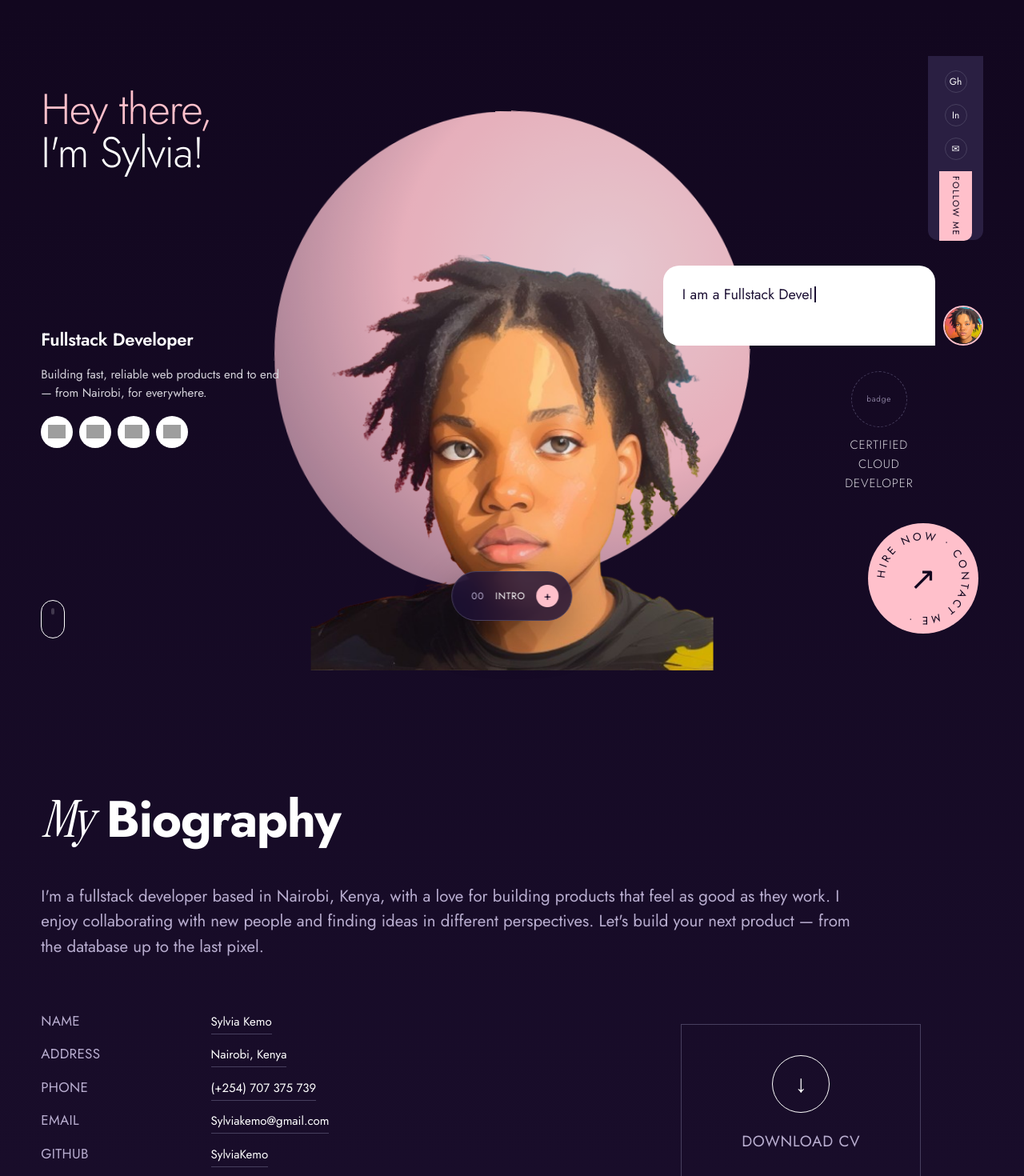
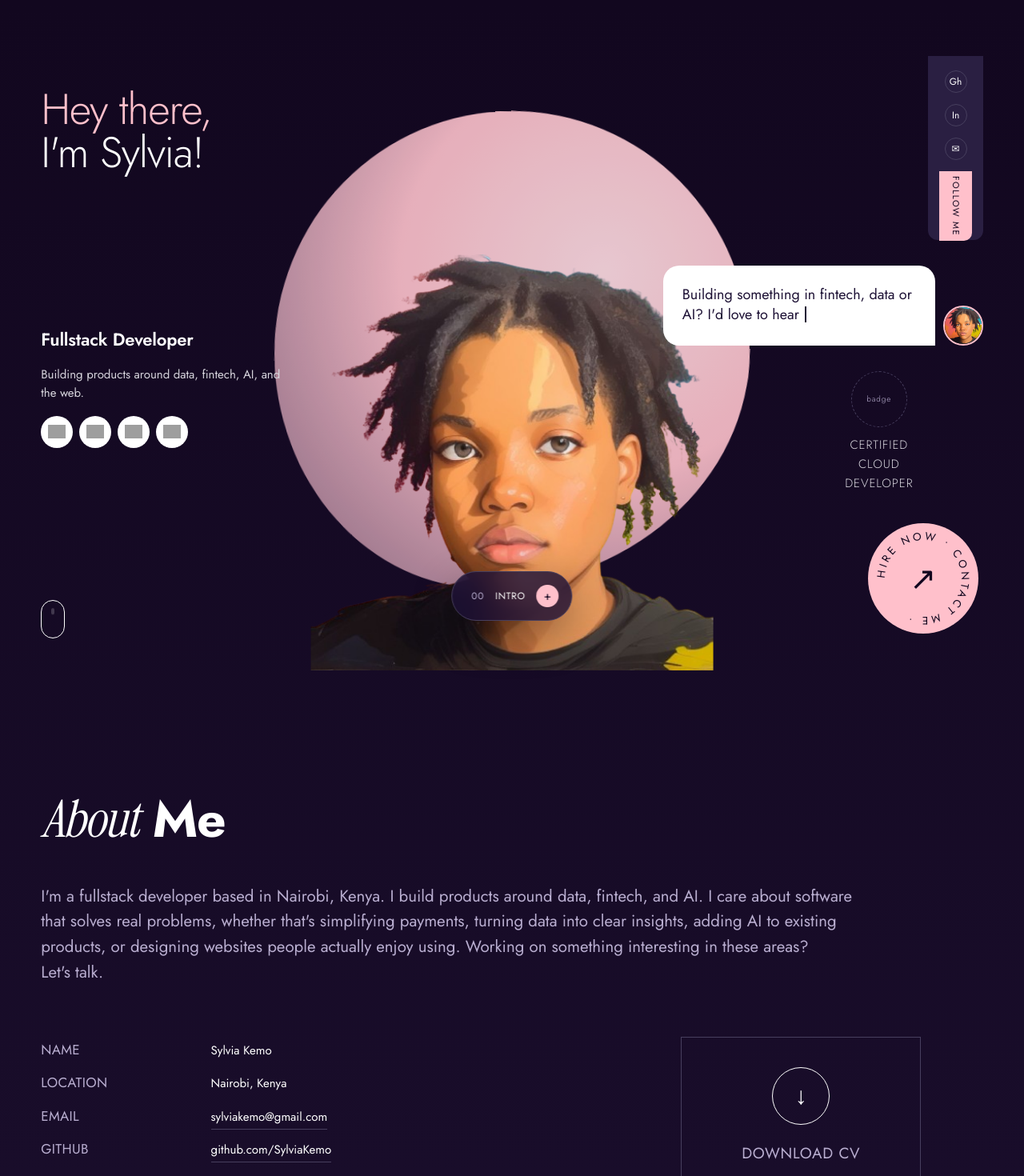
Before and after one commit to SylviaKemo/sly-portfolio, a Next.js app: page / in a window 1280 px wide. Shown: the top 1470 px of the page at 80% size. Built offline with nearby package versions, Linux system fonts and the light colour scheme; grey boxes are pictures that could not be loaded.

Commit message:
feat: update hero and about copy
Co-Authored-By: Claude Opus 5.5 <noreply@anthropic.com>

```diff
--- a/components/About.tsx
+++ b/components/About.tsx
@@ -8,15 +8,16 @@ export default function About() {
     <Section id="about">
       <div className="max-w-[1100px]">
         <Reveal>
-          <SectionTitle accent="My" title="Biography" />
+          <SectionTitle accent="About" title="Me" />
         </Reveal>
 
         <Reveal>
           <p className="max-w-[1020px] text-[clamp(18px,1.6vw,22px)] leading-[1.55] text-pretty text-muted">
-            I&apos;m a fullstack developer based in Nairobi, Kenya, with a love for building products
-            that feel as good as they work. I enjoy collaborating with new people and finding ideas in
-            different perspectives. Let&apos;s build your next product — from the database up to the
-            last pixel.
+            I&apos;m a fullstack developer based in Nairobi, Kenya. I build products around data,
+            fintech, and AI. I care about software that solves real problems, whether that&apos;s
+            simplifying payments, turning data into clear insights, adding AI to existing products, or
+            designing websites people actually enjoy using. Working on something interesting in these
+            areas? Let&apos;s talk.
           </p>
         </Reveal>
 
@@ -26,12 +27,16 @@ export default function About() {
               <div key={row.label} className="contents">
                 <dt className="text-[17px] tracking-[0.02em] text-muted uppercase">{row.label}</dt>
                 <dd className="text-[15px]">
+                  {row.href ? (
                     <a
                       href={row.href}
                       className="border-b border-line2 pb-1 transition-colors duration-250 hover:border-accent hover:text-accent"
                     >
                       {row.value}
                     </a>
+                  ) : (
+                    row.value
+                  )}
                 </dd>
               </div>
             ))}
--- a/components/Hero/Hero.tsx
+++ b/components/Hero/Hero.tsx
@@ -44,7 +44,7 @@ export default function Hero() {
         <Reveal className="flex max-w-[300px] flex-col items-center gap-4 md:items-start">
           <h2 className="text-[22px] font-semibold tracking-[-0.01em]">{profile.role}</h2>
           <p className="text-[15px] leading-[1.55] text-pretty text-ink2">
-            Building fast, reliable web products end to end — from Nairobi, for everywhere.
+            Building products around data, fintech, AI, and the web.
           </p>
           <div className="flex gap-2">
             {heroStack.map((item) => (
--- a/components/Hero/SpeechBubble.tsx
+++ b/components/Hero/SpeechBubble.tsx
@@ -5,7 +5,7 @@ import { useTypewriter } from "./useTypewriter";
 
 const lines = [
   "Welcome to my website",
-  "I am a Fullstack Developer",
+  "Building something in fintech, data or AI? I'd love to hear about it 👋",
   "I build APIs that never flinch",
   "and interfaces people enjoy",
 ];
--- a/components/Hero/useTypewriter.ts
+++ b/components/Hero/useTypewriter.ts
@@ -17,13 +17,13 @@ export function useTypewriter(lines: string[]) {
     let timer: ReturnType<typeof setTimeout>;
 
     const step = () => {
-      const line = lines[lineIndex];
+      const line = Array.from(lines[lineIndex]);
 
       if (!deleting) {
         charCount++;
         if (charCount === line.length) {
           deleting = true;
-          setText(line);
+          setText(line.join(""));
           timer = setTimeout(step, PAUSE);
           return;
         }
@@ -35,7 +35,7 @@ export function useTypewriter(lines: string[]) {
         }
       }
 
-      setText(line.slice(0, charCount));
+      setText(line.slice(0, charCount).join(""));
       timer = setTimeout(step, deleting ? DELETE_SPEED : TYPE_SPEED);
     };
 
--- a/data/profile.ts
+++ b/data/profile.ts
@@ -3,7 +3,7 @@ export const profile = {
   name: "Sylvia Kemo",
   role: "Fullstack Developer",
   location: "Nairobi, Kenya",
-  email: "Sylviakemo@gmail.com",
+  email: "sylviakemo@gmail.com",
   phone: "(+254) 707 375 739",
   phoneHref: "tel:+254707375739",
   github: "https://github.com/SylviaKemo",
@@ -17,12 +17,11 @@ export const socials = [
   { short: "✉", name: "Email", href: `mailto:${profile.email}` },
 ];
 
-/** Rows of the About section's details list. */
-export const details = [
-  { label: "Name", value: profile.name, href: profile.linkedin },
-  { label: "Address", value: profile.location, href: "https://maps.google.com/?q=Nairobi,Kenya" },
-  { label: "Phone", value: profile.phone, href: profile.phoneHref },
+/** Rows of the About section's details list. Rows without `href` are plain text. */
+export const details: { label: string; value: string; href?: string }[] = [
+  { label: "Name", value: profile.name },
+  { label: "Location", value: profile.location },
   { label: "Email", value: profile.email, href: `mailto:${profile.email}` },
-  { label: "GitHub", value: "SylviaKemo", href: profile.github },
+  { label: "GitHub", value: "github.com/SylviaKemo", href: profile.github },
   { label: "LinkedIn", value: profile.name, href: profile.linkedin },
 ];
```
Lines whose indentation alone changed are shown as unchanged.
